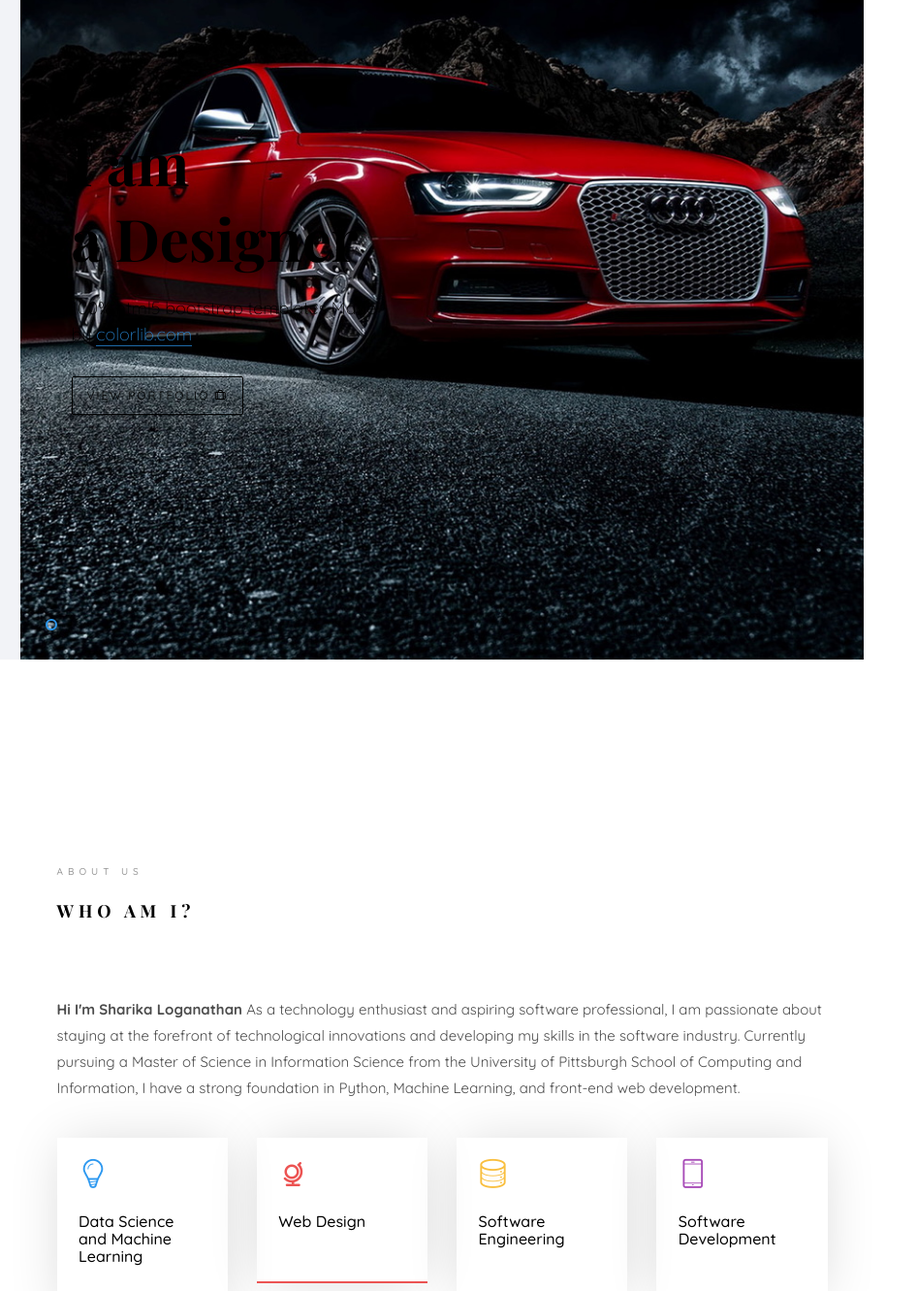
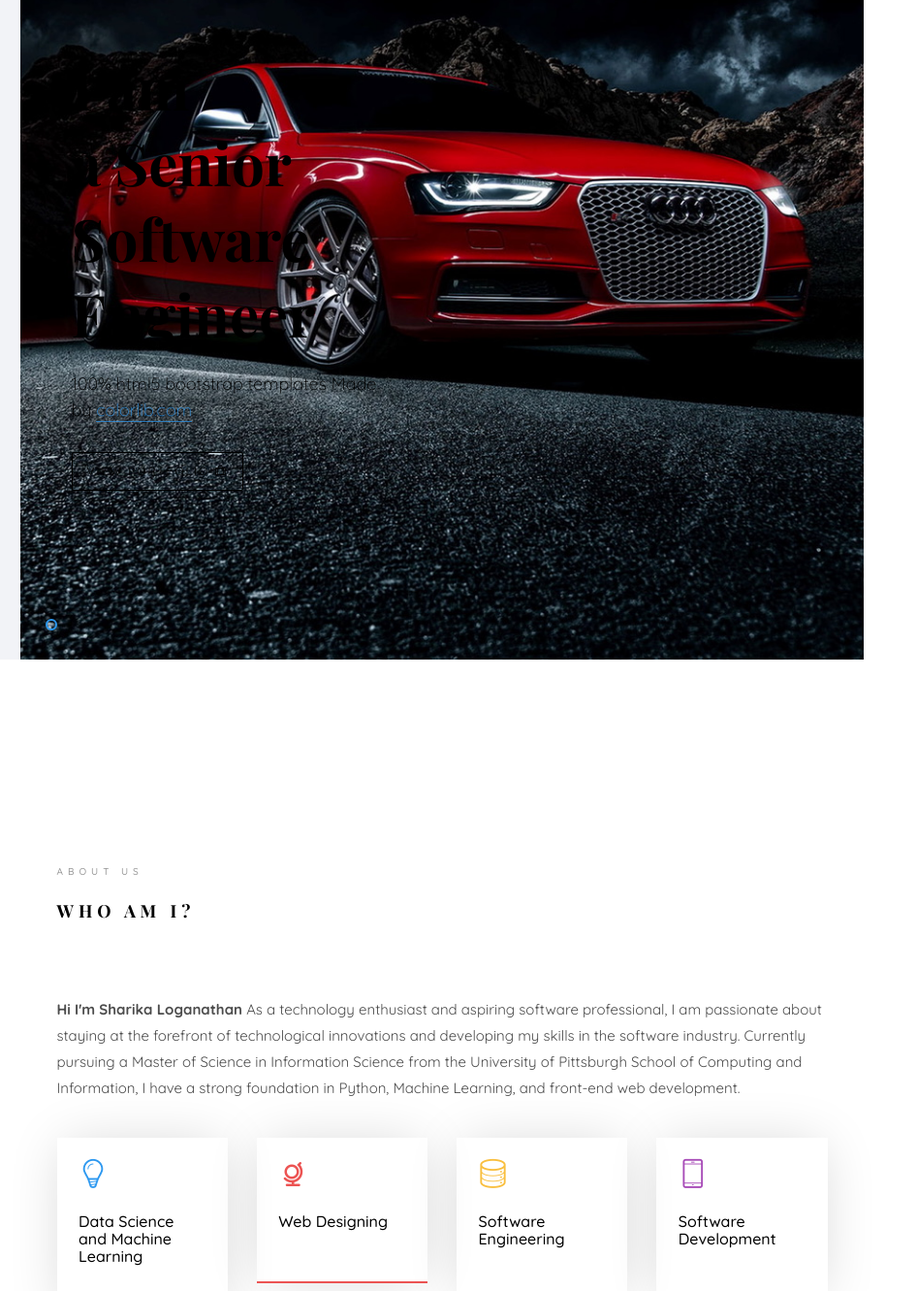
Before and after one commit to sharikalog7/sharika.loganathan.github.io, a plain HTML site: page index.html in a window 1280 px wide. Shown: the part 120-1451 px from the top of the page at 97% size, 334-1280 px from the left. Drawn offline with nearby package versions, Linux system fonts and the light colour scheme; files whose address does not match are found by name; a web font is replaced by a local one.

Commit message:
Update index.html

```diff
--- a/index.html
+++ b/index.html
@@ -102,7 +102,7 @@ Copyright <script>document.write(new Date().getFullYear());</script> All rights
 					   			<div class="col-md-6 col-md-offset-3 col-md-pull-3 col-sm-12 col-xs-12 js-fullheight slider-text">
 					   				<div class="slider-text-inner js-fullheight">
 					   					<div class="desc">
-						   					<h1>Hi! <br>I'm Jackson</h1>
+						   					<h1>Hi! <br>I'm Sharika Loganathan</h1>
 						   					<h2>100% html5 bootstrap templates Made by <a href="https://colorlib.com/" target="_blank">colorlib.com</a></h2>
 												<p><a class="btn btn-primary btn-learn">Download CV <i class="icon-download4"></i></a></p>
 											</div>
@@ -118,7 +118,7 @@ Copyright <script>document.write(new Date().getFullYear());</script> All rights
 					   			<div class="col-md-6 col-md-offset-3 col-md-pull-3 col-sm-12 col-xs-12 js-fullheight slider-text">
 					   				<div class="slider-text-inner">
 					   					<div class="desc">
-						   					<h1>I am <br>a Designer</h1>
+						   					<h1>I am <br>a Senior Software Engineer</h1>
 												<h2>100% html5 bootstrap templates Made by <a href="https://colorlib.com/" target="_blank">colorlib.com</a></h2>
 												<p><a class="btn btn-primary btn-learn">View Portfolio <i class="icon-briefcase3"></i></a></p>
 											</div>
@@ -156,7 +156,7 @@ Copyright <script>document.write(new Date().getFullYear());</script> All rights
 								<div class="col-md-3 animate-box" data-animate-effect="fadeInRight">
 									<div class="services color-2">
 										<span class="icon2"><i class="icon-globe-outline"></i></span>
-										<h3>Web Design</h3>
+										<h3>Web Designing</h3>
 									</div>
 								</div>
 								<div class="col-md-3 animate-box" data-animate-effect="fadeInTop">
```
